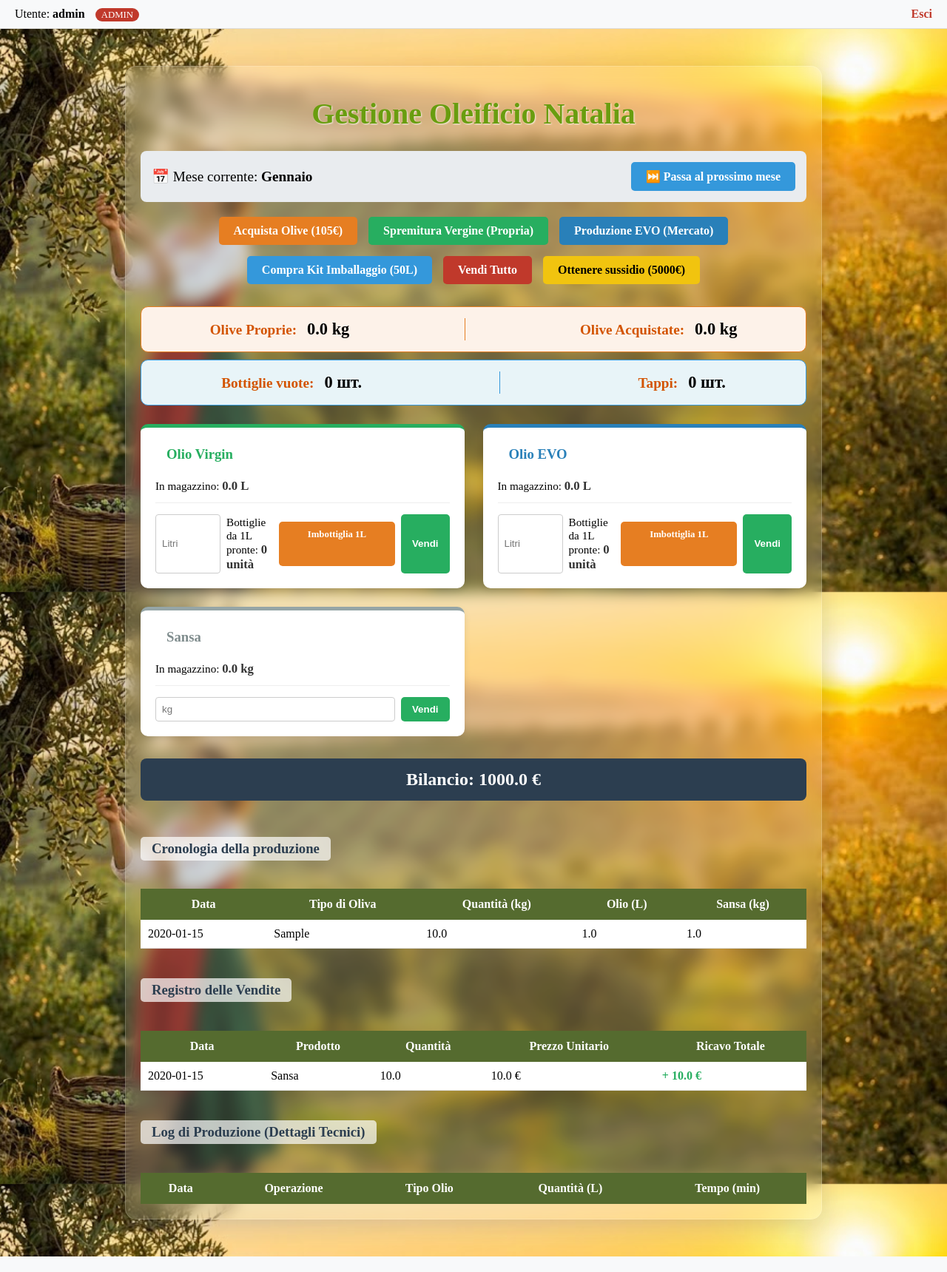
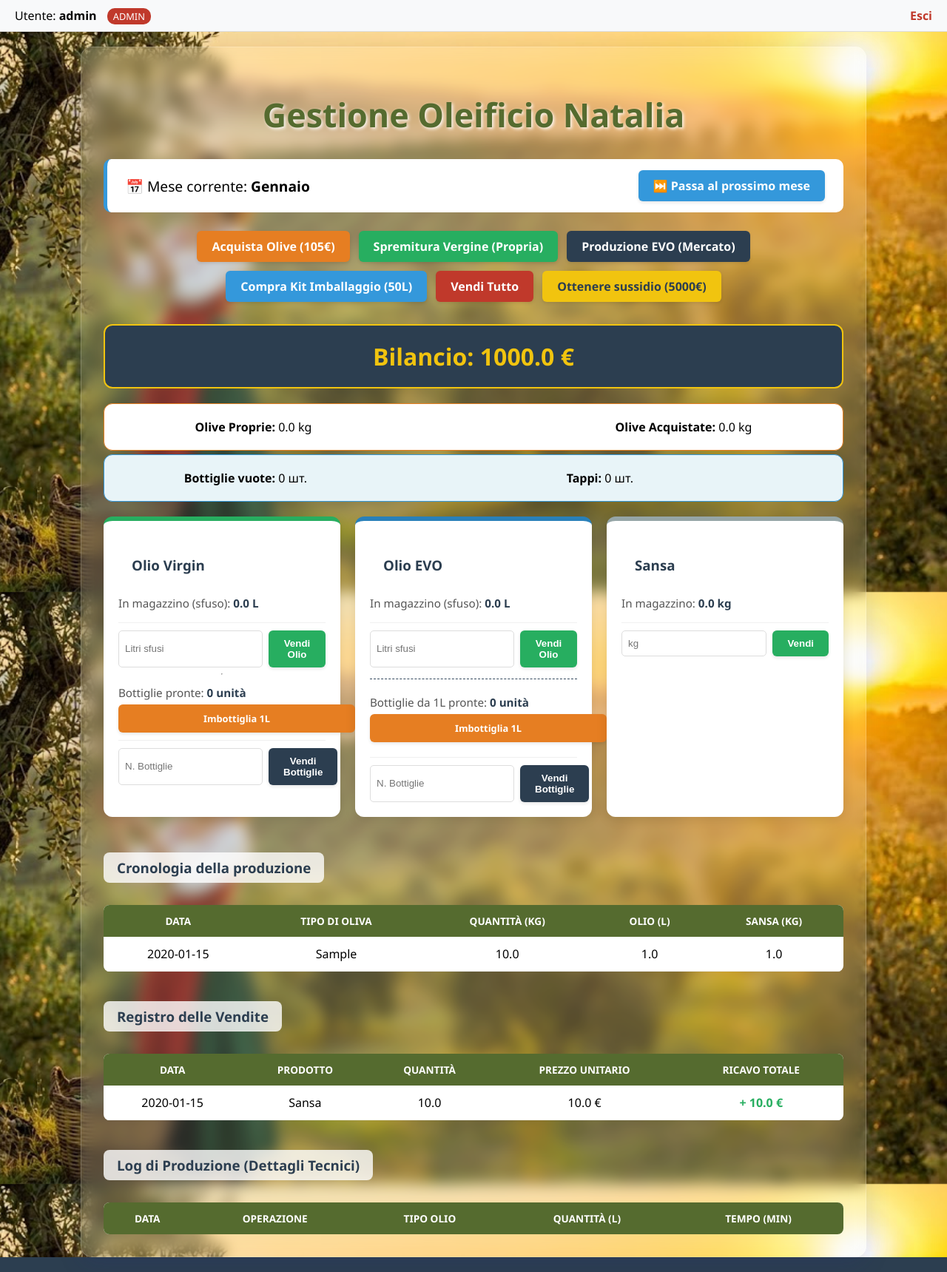
Before and after one commit to Natalia-Stradaeva/Oil-production-management, a Flask app: page /status in a window 1280 px wide. Shown: the whole page at 74% size. Before the commit the page ends 1698 px from the top, so only its background shows below. Run offline with Flask 3, Linux system fonts and the light colour scheme; a user stored in the database is signed in; tables that the repository leaves empty hold one stand-in row (values such as "Sample post"); data that the repository does not hold is empty.

Commit message:
Fix UI structure Sell All logic bottled products management and FOUC flash

```diff
--- a/app.py
+++ b/app.py
@@ -113,20 +113,16 @@ def buy():
 @app.route('/produce_virgin')
 @login_required
 def produce_virgin():
-    from models import ProductionLog, HarvestHistory # import interno per evitare problemi di importazione circolare
+    from models import ProductionLog, HarvestHistory
     s = Stock.query.first()
     batch_size = 100
-
-    # 1. Controlli
     res = has_resources(s.olives_own, batch_size)
     afford = can_afford(s.money, COST_PRODUCTION_BATCH)
 
     if res and afford:
-        # 2. Logica di calcolo
         oil, sansa = calculate_yield("premium", batch_size)
         process_time = TIME_SPREMITURA + TIME_FILTRAZIONE
 
-        # 3. Aggiornamento dello stock
         s.olives_own -= batch_size
         s.money -= COST_PRODUCTION_BATCH
         s.oil_virgin += oil
@@ -134,16 +130,15 @@ def produce_virgin():
         s.total_time += process_time
         s.last_production = datetime.now().strftime('%d.%m.%Y %H:%M:%S')
 
-        # 4. Salviamo nella storia del raccolto (HarvestHistory)
+        # ИСПРАВЛЕНО: Добавлен параметр sansa_produced
         new_event = HarvestHistory(
             date=datetime.now().strftime('%d.%m.%Y'),
             olive_type="Vergine (Propria)",
             quantity=batch_size,
-            oil_produced=oil
-
+            oil_produced=oil,
+            sansa_produced=sansa
         )
 
-        # 5. Logghiamo il processo di produzione (ProductionLog)
         log = ProductionLog(
             date=s.last_production,
             operation="Spremitura + Filtrazione",
@@ -155,36 +150,25 @@ def produce_virgin():
         db.session.add(new_event)
         db.session.add(log)
         db.session.commit()
-
-        flash(f"Successo! Prodotti {oil}L di Virgin in {process_time} min.", "success")
-
+        flash(f"Successo! Prodotti {oil}L di Virgin e {sansa}kg di Sansa", "success")
     else:
-        # Gestione degli errori
-        if not res:
-            flash("Non ci sono abbastanza olive proprie!", "danger")
-        if not afford:
-            flash("Non ci sono abbastanza soldi per la produzione!", "danger")
-
+        if not res: flash("Non ci sono abbastanza olive proprie!", "danger")
+        if not afford: flash("Soldi insufficienti!", "danger")
     return redirect(url_for('status'))
 
 @app.route('/produce_evo')
 @login_required
 def produce_evo():
-    from models import ProductionLog, HarvestHistory # import interno
+    from models import ProductionLog, HarvestHistory
     s = Stock.query.first()
     batch_size = 100
-
-    # 1. Controlli (utilizziamo olive acquistate)
     res = has_resources(s.olives_bought, batch_size)
     afford = can_afford(s.money, COST_PRODUCTION_BATCH)
 
     if res and afford:
-        # 2. Logica di calcolo (EVO)
         oil, sansa = calculate_yield("evo", batch_size)
-        # Il tempo di produzione
         process_time = TIME_SPREMITURA + TIME_FILTRAZIONE
 
-        # 3. Aggiornamento dello stock
         s.olives_bought -= batch_size
         s.money -= COST_PRODUCTION_BATCH
         s.oil_extra += oil
@@ -192,15 +176,15 @@ def produce_evo():
         s.total_time += process_time
         s.last_production = datetime.now().strftime('%d.%m.%Y %H:%M:%S')
 
-        # 4. Salviamo nella storia (HarvestHistory)
+        # ИСПРАВЛЕНО: Добавлен параметр sansa_produced
         new_event = HarvestHistory(
             date=datetime.now().strftime('%d.%m.%Y'),
             olive_type="EVO (Purchased)",
             quantity=batch_size,
-            oil_produced=oil
+            oil_produced=oil,
+            sansa_produced=sansa
         )
 
-        # 5. Logghiamo il processo di produzione (ProductionLog)
         log = ProductionLog(
             date=s.last_production,
             operation="Spremitura + Filtrazione (EVO)",
@@ -212,16 +196,7 @@ def produce_evo():
         db.session.add(new_event)
         db.session.add(log)
         db.session.commit()
-
-        flash(f"Successo! Prodotti {oil}L di EVO in {process_time} min.", "success")
-
-    else:
-        # Gestione degli errori
-        if not res:
-            flash("Non ci sono abbastanza olive acquistate!", "danger")
-        if not afford:
-            flash("Non ci sono abbastanza soldi per la produzione EVO!", "danger")
-
+        flash(f"Successo! Prodotti {oil}L di EVO e {sansa}kg di Sansa", "success")
     return redirect(url_for('status'))
 
 @app.route('/sell_product', methods=['POST'])
@@ -271,6 +246,49 @@ def sell_product():
         flash(f"Venduti {amount} unità di {product} per {revenue:.2f}€!", "success")
     else:
         flash(f"Quantità insufficiente di {product}!", "danger")
+
+    return redirect(url_for('status'))
+
+@app.route('/sell')
+@login_required
+def sell():
+    s = Stock.query.first()
+    total_revenue = 0
+
+    # 1. Считаем и обнуляем разливное масло
+    revenue_virgin = s.oil_virgin * PRICE_VIRGIN
+    revenue_evo = s.oil_extra * PRICE_EVO
+    revenue_sansa = s.sansa * PRICE_SANSA
+
+    # 2. Считаем и обнуляем БУТЫЛКИ (пусть они будут на 20% дороже)
+    revenue_bottled_v = s.bottled_virgin * (PRICE_VIRGIN * 1.2)
+    revenue_bottled_e = s.bottled_extra * (PRICE_EVO * 1.2)
+
+    total_revenue = revenue_virgin + revenue_evo + revenue_sansa + revenue_bottled_v + revenue_bottled_e
+
+    if total_revenue > 0:
+        s.money += total_revenue
+
+        # Обнуляем склады
+        s.oil_virgin = 0
+        s.oil_extra = 0
+        s.sansa = 0
+        s.bottled_virgin = 0
+        s.bottled_extra = 0
+
+        # Записываем в историю общую продажу
+        new_sale = SalesHistory(
+            date=datetime.now().strftime('%d.%m.%Y %H:%M'),
+            product_type="VENDITA TOTALE",
+            quantity=0, # Для общей продажи поставим 0 или сумму единиц
+            price_unit=0,
+            total_revenue=total_revenue
+        )
+        db.session.add(new_sale)
+        db.session.commit()
+        flash(f"Grande affare! Hai venduto tutto lo stock per {total_revenue:.2f}€!", "success")
+    else:
+        flash("Il magazzino è già vuoto!", "warning")
 
     return redirect(url_for('status'))
 
--- a/static/css/style.css
+++ b/static/css/style.css
@@ -1,259 +1,180 @@
+/* --- IMPOSTAZIONI DI BASE (LAYOUT) --- */
+html { background-color: #2c3e50; }
+
 body {
     background-image: url('/static/images/background.jpg');
-    background-size: cover;          /* Espandi a schermo intero */
-    background-position: center;     /* Centro */
-    background-attachment: fixed;    /* Blocco sulla scroll */
+    background-size: cover;
+    background-position: center;
+    background-attachment: fixed;
     margin: 0;
     padding: 0;
+    font-family: 'Segoe UI', Tahoma, Geneva, Verdana, sans-serif;
 }
 
+.container {
+    background: rgba(255, 255, 255, 0.15);
+    backdrop-filter: blur(10px);
+    -webkit-backdrop-filter: blur(10px);
+    border: 1px solid rgba(255, 255, 255, 0.18);
+    box-shadow: 0 8px 32px 0 rgba(31, 38, 135, 0.15);
+    border-radius: 15px;
+    padding: 30px;
+    max-width: 1000px !important;
+    width: 95%;
+    margin: 20px auto;
+}
 
+/* ---  TIPOGRAFIA --- */
 h1 {
-    color: #699d0f;
+    color: #556b2f;
     text-align: center;
-    font-size: 2.5em;
-    text-shadow: 1px 1px 2px rgba(255,255,255,0.8);
-    margin-top: 20px;
+    font-size: 2.8em;
+    text-shadow: 2px 2px 4px rgba(255,255,255,0.9);
+    margin-bottom: 30px;
 }
 
 h3 {
     color: #2c3e50;
-    background: rgba(255, 255, 255, 0.7);
+    background: rgba(255, 255, 255, 0.8);
     display: inline-block;
-    padding: 5px 15px;
-    border-radius: 5px;
+    padding: 8px 18px;
+    border-radius: 8px;
+    margin-bottom: 15px;
 }
 
-.container {
-
-    background: rgba(255, 255, 255, 0.15); /* Sfondo bianco con trasparenza del 25%. */
-     backdrop-filter: blur(10px); /* Aggiunta di un effetto sfocatura (Frosted Glass) */
-    -webkit-backdrop-filter: blur(10px); /* Для поддержки в Safari */
-
-    /* 3. Добавляем тонкую рамку, чтобы подчеркнуть грани стекла */
-    border: 1px solid rgba(255, 255, 255, 0.18);
-
-    /* 4. Мягкие тени для объема */
-    box-shadow: 0 8px 32px 0 rgba(31, 38, 135, 0.15);
-
-
-    border-radius: 15px; /* Скругленные углы */
-    padding: 20px;       /* Внутренние отступы */
-    max-width: 900px;    /* 1. Ограничиваем ширину (можно 800px или 1000px, как тебе нравится) */
-    width: 90%;          /* 2. На маленьких экранах он займет 90% ширины, чтобы не вылезать за края */
-    margin: 50px auto;   /* Отступы сверху/снизу и центрирование */
-}
-
-.card {
-    border-radius: 10px;
-    padding: 20px;
-    margin-bottom: 20px;
-}
-
-.premium-card {
-    border: 2px solid #d4af37;
-    background-color: #fffdf0;
-}
-
-.evo-card {
-    border: 1px solid #ccc;
-}
-
+/* ---  PULSANTI (UI/UX) --- */
 .btn {
     display: inline-block;
     padding: 10px 20px;
     text-decoration: none;
-    border-radius: 5px;
+    border-radius: 6px;
     font-weight: bold;
-    transition: 0.3s;
-    border: none;      /* Rimuove il bordo grigio standard dal pulsante */
-    cursor: pointer;    /* Trasforma il cursore in un "dito" quando ci si passa sopra con il mouse.*/
+    transition: all 0.3s ease;
+    border: none;
+    cursor: pointer;
+    text-align: center;
+    box-shadow: 0 2px 4px rgba(0,0,0,0.1);
 }
 
-.btn-buy { background: #3498db; color: white; }
-.btn-produce { background: #556b2f; color: white; }
-.btn-sell { background: #e67e22; color: white; }
-.btn:hover { opacity: 0.8; transform: translateY(-2px); }
-
-table {
-    width: 100%;
-    border-collapse: collapse;
-    margin-top: 20px;
-    background-color: white;
-    color: black;
-}
-th { background: #556b2f; color: white; padding: 12px; }
-td { border-bottom: 1px solid #ddd; padding: 10px; }
-.sales-table {
-    width: 100%;
-    border-collapse: collapse;
-    margin-top: 20px;
-    background-color: white;
-}
-/* Sezione Materie Prime */
-.raw-materials-banner {
-    background: #fdf2e9;
-    border: 1px solid #e67e22;
-    padding: 15px;
-    border-radius: 10px;
-    margin-bottom: 25px;
-    display: flex;
-    justify-content: space-around;
-    align-items: center;
+.btn:hover {
+    opacity: 0.9;
+    transform: translateY(-2px);
+    box-shadow: 0 4px 8px rgba(0,0,0,0.2);
 }
 
-.raw-item { text-align: center; }
-.raw-item strong { color: #d35400; font-size: 1.2em; }
-.raw-value { font-size: 1.4em; margin-left: 10px; font-weight: bold; }
-.divider-v { border-left: 1px solid #e67e22; height: 30px; }
+/* Colori dei pulsanti */
+.btn-blue      { background-color: #3498db; color: white; }
+.btn-orange    { background-color: #e67e22; color: white; } /* Per il riempimento */
+.btn-green     { background-color: #27ae60; color: white; } /* Per la vendita sfuso */
+.btn-dark-blue { background-color: #2c3e50; color: white; } /* Per la vendita di bottiglie */
+.btn-red       { background-color: #c0392b; color: white; }
+.btn-yellow    { background-color: #f1c40f; color: #2c3e50; }
 
-/* Grid delle card di prodotto */
+.actions-container {
+    margin-bottom: 30px;
+    display: flex;
+    justify-content: center;
+    gap: 12px;
+    flex-wrap: wrap;
+}
+
+/* --- CARDS DI MAGAZZINO (GRID) --- */
 .inventory-grid {
     display: grid;
-    grid-template-columns: repeat(auto-fit, minmax(300px, 1fr));
-    gap: 25px;
+    grid-template-columns: repeat(auto-fit, minmax(280px, 1fr));
+    gap: 20px;
     margin-bottom: 30px;
-    align-items: start;
 }
 
 .inventory-card {
     background: white;
     padding: 20px;
-    border-radius: 10px;
-    box-shadow: 0 4px 10px rgba(0,0,0,0.1);
+    border-radius: 12px;
+    box-shadow: 0 4px 15px rgba(0,0,0,0.1);
     display: flex;
     flex-direction: column;
-    gap: 10px;
+    border-top: 6px solid #ccc;
 }
 
-.card-virgin { border-top: 5px solid #27ae60; }
-.card-evo { border-top: 5px solid #2980b9; }
-.card-sansa { border-top: 5px solid #95a5a6; }
+.card-virgin { border-color: #27ae60; }
+.card-evo    { border-color: #2980b9; }
+.card-sansa  { border-color: #95a5a6; }
 
-.card-virgin h3 { color: #27ae60; margin-top: 0; }
-.card-evo h3 { color: #2980b9; margin-top: 0; }
-.card-sansa h3 { color: #7f8c8d; margin-top: 0; }
+.inventory-card p { margin: 6px 0; font-size: 0.95em; color: #555; }
+.inventory-card strong { color: #2c3e50; }
 
-/* Forme di vendita all'interno delle card */
+/* Forme all'interno delle card */
 .sale-form {
     display: flex;
-    gap: 5px;
+    gap: 8px;
     margin-top: 10px;
+    padding-top: 10px;
+    border-top: 1px solid #f0f0f0;
 }
 
 .input-sell {
-    width: 80px;
-    border: 1px solid #ccc;
-    border-radius: 4px;
-    padding: 5px;
+    flex: 1;
+    border: 1px solid #ddd;
+    border-radius: 5px;
+    padding: 8px;
+    outline: none;
 }
 
-/* Banner di equilibrio */
+.input-sell:focus { border-color: #3498db; }
+
+/* ---  TABELLE E PANNELLI INFORMATIVI --- */
+.raw-materials-banner {
+    background: #fff;
+    border: 1px solid #e67e22;
+    padding: 20px;
+    border-radius: 12px;
+    margin-bottom: 20px;
+    display: flex;
+    justify-content: space-around;
+}
+
 .balance-banner {
     background: #2c3e50;
-    color: white;
-    padding: 15px;
-    border-radius: 8px;
-    margin-bottom: 30px;
+    color: #f1c40f;
+    padding: 20px;
+    border-radius: 12px;
+    margin-bottom: 20px;
     text-align: center;
-    font-size: 1.5em;
+    font-size: 2em;
+    border: 2px solid #f1c40f;
 }
 
-/* Sezione del calendario */
+table {
+    width: 100%;
+    border-collapse: collapse;
+    margin-top: 15px;
+    background: white;
+    border-radius: 8px;
+    overflow: hidden;
+}
+
+th { background: #556b2f; color: white; padding: 12px; text-transform: uppercase; font-size: 0.85em; }
+td { border-bottom: 1px solid #eee; padding: 12px; text-align: center; }
+tr:hover { background-color: #f9f9f9; }
+
+/* ---  CALENDARIO E ALERTS --- */
 .calendar-card {
-    background: #e9ecef;
-    padding: 15px;
-    border-radius: 8px;
-    margin-bottom: 20px;
+    background: white;
+    padding: 15px 25px;
+    border-radius: 10px;
+    margin-bottom: 25px;
     display: flex;
     justify-content: space-between;
     align-items: center;
+    border-left: 5px solid #3498db;
 }
 
-/* Blocco di notifiche */
 .alert {
-    padding: 10px;
+    padding: 15px;
     margin-bottom: 20px;
-    border-radius: 5px;
-}
-.alert-success { background-color: #d4edda; color: #155724; }
-.alert-error { background-color: #f8d7da; color: #721c24; }
-
-/* Bottoni di azioni di diversi colori */
-.actions-container {
-    margin-bottom: 30px;
-    display: flex;
-    justify-content: center;
-    gap: 15px;
-    flex-wrap: wrap;
-}
-
-/* Bottoni di diversi colori */
-.btn-blue { background-color: #3498db; color: white; }
-.btn-orange { background-color: #d35400; color: white; }
-.btn-green { background-color: #27ae60; color: white; }
-.btn-dark-blue { background-color: #2980b9; color: white; }
-.btn-red { background-color: #c0392b; color: white; }
-.btn-yellow { background-color: #f1c40f; color: black; }
-.btn-sansa { background-color: #95a5a6; color: white; }
-
-/* Stili aggiuntivi per la bellezza */
-.inventory-card p {
-    margin: 5px 0;
-    font-size: 0.9em;
-}
-
-.inventory-card strong {
-    font-size: 1.1em;
-    color: #333;
-}
-
-/* Effetto per i pulsanti di imbottigliamento */
-.btn-orange {
-    background-color: #e67e22;
-    color: white;
-    display: block;
+    border-radius: 8px;
+    font-weight: bold;
     text-align: center;
 }
-
-/* 1. Делаем заголовки и текст аккуратными */
-.inventory-card h3 {
-    margin-bottom: 5px;
-}
-.inventory-card p {
-    margin: 2px 0;
-    font-size: 0.95em;
-}
-
-/* 2. Стили для кнопки Imbottiglia (она должна быть на всю ширину) */
-.inventory-card .btn-orange {
-    display: block; /* Занимает всю ширину */
-    width: 100%; /* На всякий случай */
-    text-align: center;
-    margin-top: 10px; /* Отступ сверху */
-    margin-bottom: 15px; /* Отступ снизу, чтобы отделиться от формы продажи */
-    box-sizing: border-box; /* Чтобы padding не раздувал ширину */
-}
-
-/* 3. Стили для формы продажи (Vendi) */
-.sale-form {
-    display: flex;
-    gap: 8px; /* Чуть больше места между полем ввода и кнопкой */
-    margin-top: auto; /* Прижимает форму к низу карточки, если карточки разной высоты */
-    border-top: 1px solid #eee; /* Легкая разделительная черта */
-    padding-top: 15px; /* Отступ от черты */
-}
-
-/* 4. Поле ввода литров делаем чуть шире */
-.input-sell {
-    flex: 1; /* Занимает все доступное место */
-    min-width: 70px;
-    border: 1px solid #ccc;
-    border-radius: 4px;
-    padding: 8px; /* Удобнее вводить */
-}
-
-/* 5. Кнопка Vendi внутри формы */
-.sale-form .btn-green {
-    padding: 8px 15px; /* Сверху/снизу, Слева/справа */
-}
+.alert-success { background: #d4edda; color: #155724; border: 1px solid #c3e6cb; }
+.alert-error { background: #f8d7da; color: #721c24; border: 1px solid #f5c6cb; }
--- a/static/js/main.js
+++ b/static/js/main.js
@@ -9,3 +9,18 @@ window.addEventListener('load', function() {
 window.addEventListener('beforeunload', function() {
     localStorage.setItem('scrollPosition', window.scrollY);
 });
+
+document.addEventListener('submit', function() {
+
+    const activeBtn = document.activeElement;
+    if (activeBtn && activeBtn.tagName === 'BUTTON') {
+        activeBtn.style.opacity = '0.5';
+        activeBtn.innerText = 'Elaborazione...';
+    }
+});
+
+
+setTimeout(() => {
+    const alerts = document.querySelectorAll('.alert');
+    alerts.forEach(a => a.style.display = 'none');
+}, 3000);
--- a/templates/status.html
+++ b/templates/status.html
@@ -40,6 +40,9 @@
             <a href="/refill_money" class="btn btn-yellow"> Ottenere sussidio (5000€)</a>
         {% endif %}
     </div>
+    <div class="balance-banner">
+         <strong>Bilancio: {{ inventory.money }} €</strong>
+    </div>
 
     {# magazzino di olive #}
     <div class="raw-materials-banner">
@@ -64,32 +67,50 @@
             <span> <strong>Tappi:</strong></span>
             <span class="raw-value">{{ inventory.corks }} шт.</span>
         </div>
+         <div class="divider-v" style="border-color: #3498db;"></div>
     </div>
+
 
 
     {# magazzino di olio #}
      <div class="inventory-grid">
         <div class="inventory-card card-virgin">
             <h3> Olio Virgin</h3>
-            <p>In magazzino: <strong>{{ inventory.oil_virgin }} L</strong></p>
+            <p>In magazzino (sfuso): <strong>{{ inventory.oil_virgin }} L</strong></p>
+
             <form action="/sell_product" method="POST" class="sale-form">
                 <input type="hidden" name="product_type" value="Virgin">
-                <input type="number" name="amount" step="10" min="10" max="{{ inventory.oil_virgin }}" placeholder="Litri" required class="input-sell">
-                <p> Bottiglie da 1L pronte: <strong>{{ inventory.bottled_virgin }} unità</strong></p>
-                <a href="/bottling/virgin" class="btn btn-orange" style="font-size: 0.8em; margin-bottom: 10px;"> Imbottiglia 1L</a>
-                <button type="submit" class="btn btn-green">Vendi</button>
+                <input type="number" name="amount" step="1" max="{{ inventory.oil_virgin }}" placeholder="Litri sfusi" required class="input-sell">
+                <button type="submit" class="btn btn-green">Vendi Olio</button>
+            </form>
+
+            <hr> <p> Bottiglie pronte: <strong>{{ inventory.bottled_virgin }} unità</strong></p>
+            <a href="/bottling/virgin" class="btn btn-orange" style="font-size: 0.8em; width: 100%;"> Imbottiglia 1L</a>
+
+            <form action="/sell_product" method="POST" class="sale-form" style="margin-top: 10px;">
+                <input type="hidden" name="product_type" value="Virgin"> <input type="number" name="amount" step="1" max="{{ inventory.bottled_virgin }}" placeholder="N. Bottiglie" required class="input-sell">
+                <button type="submit" class="btn btn-dark-blue">Vendi Bottiglie</button>
             </form>
         </div>
 
         <div class="inventory-card card-evo">
             <h3> Olio EVO</h3>
-            <p>In magazzino: <strong>{{ inventory.oil_extra }} L</strong></p>
+            <p>In magazzino (sfuso): <strong>{{ inventory.oil_extra }} L</strong></p>
             <form action="/sell_product" method="POST" class="sale-form">
                 <input type="hidden" name="product_type" value="EVO">
-                <input type="number" name="amount" step="10" min="10" max="{{ inventory.oil_extra }}" placeholder="Litri" required class="input-sell">
+                <input type="number" name="amount" step="1" max="{{ inventory.oil_extra }}" placeholder="Litri sfusi" required class="input-sell">
+                <button type="submit" class="btn btn-green">Vendi Olio</button>
+            </form>
+            <hr style="margin: 15px 0; border: 0; border-top: 1px dashed #34495e;">
             <p> Bottiglie da 1L pronte: <strong>{{ inventory.bottled_extra }} unità</strong></p>
-                <a href="/bottling/extra" class="btn btn-orange" style="font-size: 0.8em; margin-bottom: 10px;"> Imbottiglia 1L</a>
-                <button type="submit" class="btn btn-green">Vendi</button>
+            <a href="/bottling/extra" class="btn btn-orange" style="font-size: 0.8em; width: 100%; margin-bottom: 10px; display: block; text-align: center;">
+                Imbottiglia 1L
+            </a>
+
+            <form action="/sell_product" method="POST" class="sale-form">
+                <input type="hidden" name="product_type" value="Bottled_EVO">
+                <input type="number" name="amount" step="1" max="{{ inventory.bottled_extra }}" placeholder="N. Bottiglie" required class="input-sell">
+                <button type="submit" class="btn btn-dark-blue" style="background-color: #2c3e50;">Vendi Bottiglie</button>
             </form>
         </div>
 
@@ -104,9 +125,7 @@
         </div>
     </div>
 
-    <div class="balance-banner">
-         <strong>Bilancio: {{ inventory.money }} €</strong>
-    </div>
+
 
     {# Tabella della cronologia #}
     <h3>Cronologia della produzione</h3>
@@ -189,5 +208,5 @@
         {% endfor %}
     </tbody>
 </table>
-
+</div>
 {% endblock %}
```
Lines whose indentation alone changed are shown as unchanged.
